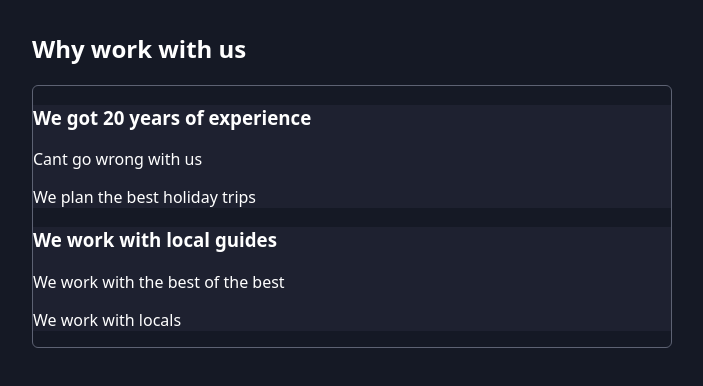
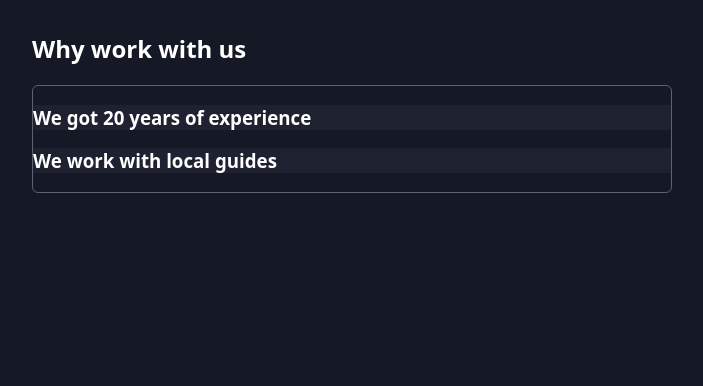
Before and after one commit to OriArvy/Learning-react-patterns-and-best-practices, a React (Vite) app: page / in a window 1280 px wide. Shown: the top 386 px of the page, without its empty margins (288-991 px from the left). Built offline with nearby package versions, Linux system fonts and the light colour scheme.

Commit message:
Added state managment with context api to compound components

```diff
--- a/src/App.jsx
+++ b/src/App.jsx
@@ -6,13 +6,13 @@
     <section>
       <h2>Why work with us</h2>
       <Accordion className='accordion'>
-        <AccordionItem title="We got 20 years of experience" className="accordion-item">
+        <AccordionItem id="experience" title="We got 20 years of experience" className="accordion-item">
           <article>
             <p>Cant go wrong with us</p>
             <p>We plan the best holiday trips</p>
           </article>
         </AccordionItem>
-        <AccordionItem title="We work with local guides" className="accordion-item">
+        <AccordionItem id="local-guides" title="We work with local guides" className="accordion-item">
           <article>
             <p>We work with the best of the best</p>
             <p>We work with locals</p>
--- a/src/components/Accordion/Accordion.jsx
+++ b/src/components/Accordion/Accordion.jsx
@@ -1,7 +1,40 @@
+import { useContext, useState } from "react";
+import { createContext } from "react"
+
+const AccordionContext = createContext();
+
+export function useAccordionContext() {
+  const ctx = useContext(AccordionContext)
+
+  if (!ctx) {
+    throw new Error('Accordion related components must be wrapped by <Accordion>')
+  }
+
+  return ctx
+}
+
 export default function Accordion({children, className}) {
+  const [openItemId, setOpenItemId] = useState()
+
+  function openItem(id) {
+    setOpenItemId(id)
+  }
+
+  function closeItem() {
+    setOpenItemId(null)
+  }
+
+  const contextValue = {
+    openItemId: openItemId,
+    openItem: openItem,
+    closeItem: closeItem
+  }
+
   return (
-    <ul className={className}>
-      {children}
-    </ul>
+    <AccordionContext.Provider value={contextValue}>
+      <ul className={className}>
+        {children}
+      </ul>
+    </AccordionContext.Provider>
   )
 }
--- a/src/components/Accordion/AccordionItem.jsx
+++ b/src/components/Accordion/AccordionItem.jsx
@@ -1,8 +1,22 @@
-export default function AccordionItem({children, className, title}) {
+import { useAccordionContext } from "./Accordion"
+
+export default function AccordionItem({id, children, className, title}) {
+  const { openItemId, openItem, closeItem } = useAccordionContext()
+
+  const isOpen = openItemId === id
+
+  function handleClick() {
+    if (isOpen) {
+      closeItem()
+    } else {
+      openItem(id)
+    }
+  }
+
   return (
     <li className={className}>
-      <h3>{title}</h3>
-      <div>{children}</div>
+      <h3 onClick={handleClick}>{title}</h3>
+      <div className={isOpen ? 'accordion-item-content open' : 'accordion-item-content'}>{children}</div>
     </li>
   )
 }
```
